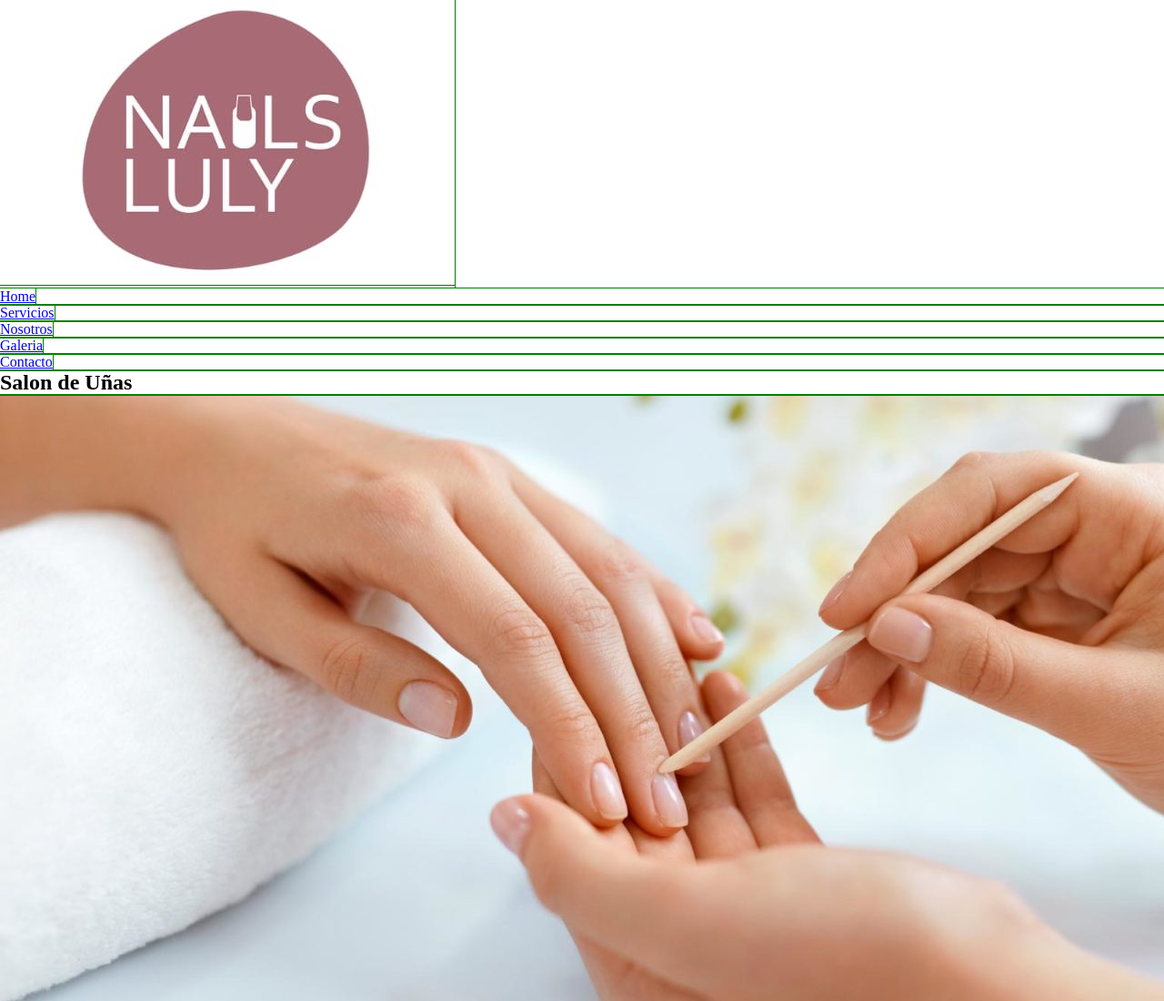
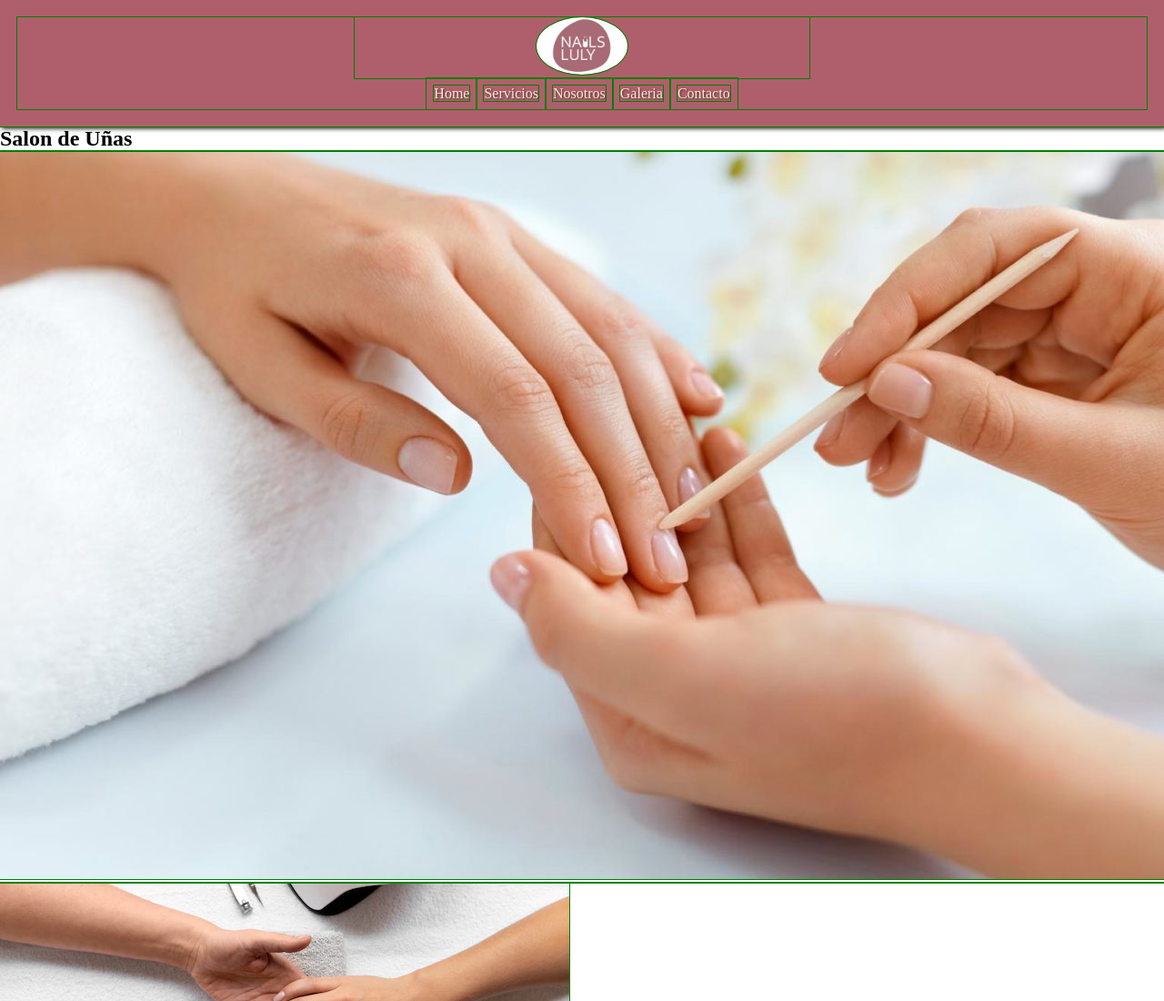
Before and after one commit to sole-arguello/PreEntrega3-ArguelloMariaSoledad, a website: page index.html in a window 1280 px wide. Shown: the top 1100 px of the page at 91% size. Drawn offline with nearby package versions, Linux system fonts and the light colour scheme; files that its build step writes are made by us from their sources.

Commit message:
agrgo el partial navbar

```diff
--- /dev/null
+++ b/scss/_navbar.scss
@@ -0,0 +1,35 @@
+header {
+  top: 0;
+  z-index: 2;
+  position: sticky;
+  padding: 1.5%;
+  box-shadow: map-get($sombras, sombraBox-5);
+  background: map-get($fondos, fondo-3);
+  .container {
+    text-align: center;
+    @include flex-col-center;
+    .conatiner__logo {
+      .logo {
+        width: 20%;
+        border-radius: 100%;
+      }
+    }
+    .nav__container {
+      .nav__list {
+        @include flex-content (space-around);
+        .nav__items {
+          padding: 0.5rem;
+          list-style: none;
+          .nav__items--li {
+            text-decoration: none;
+            color: map-get($color-text, text-4);
+            text-shadow: map-get($sombras, sombraText-1);
+            &:hover {
+              color: $hover-1;
+            }
+          }
+        }
+      }
+    }
+  }
+}
--- a/scss/style.scss
+++ b/scss/style.scss
@@ -8,3 +8,4 @@ $font-4: "Raleway";
 @import "variables";
 @import "reset";
 @import "mixins";
+@import "navbar";
```
